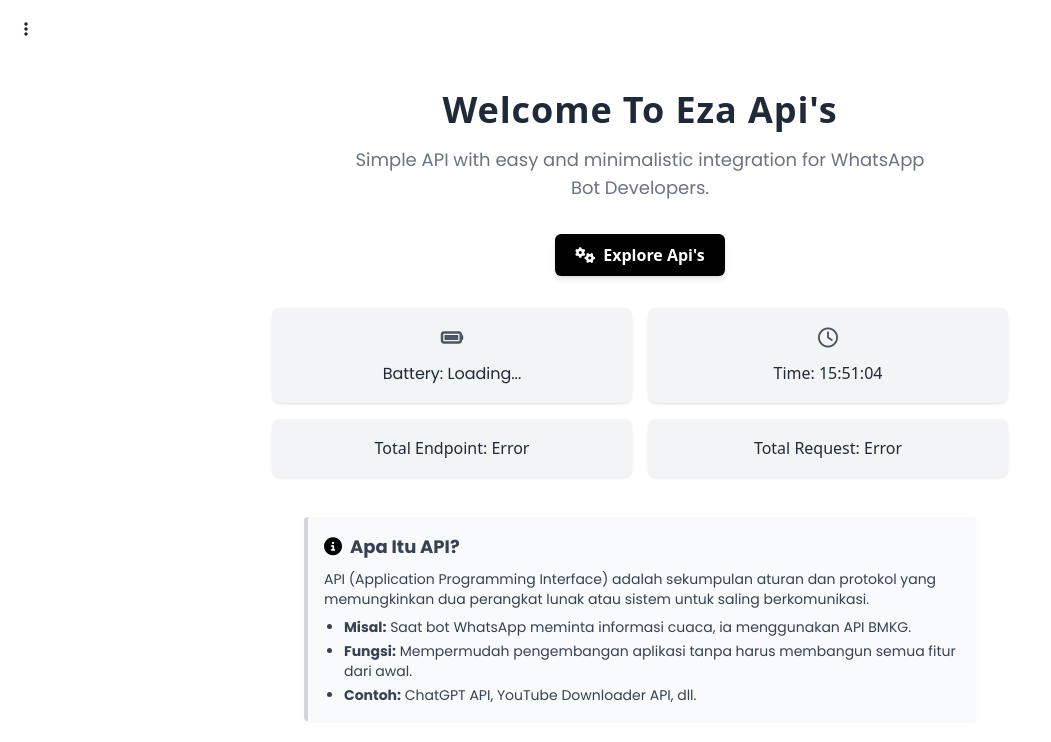
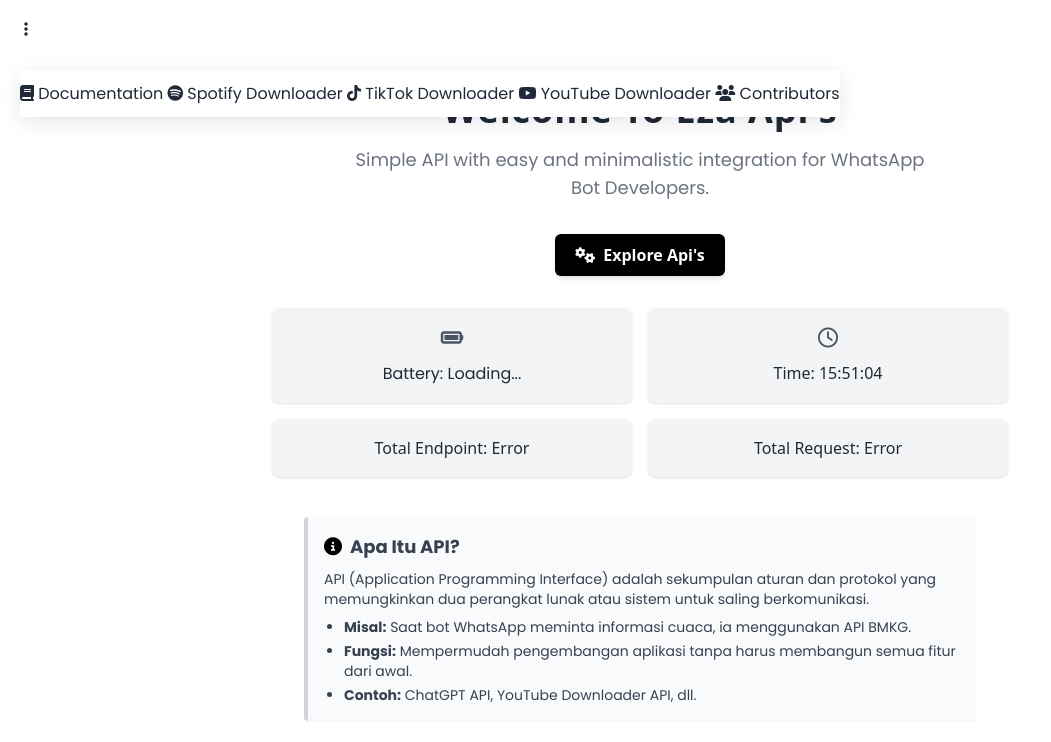
Before and after one commit to Rezaofc2/jjhhx, a website: page api-page/home.html in a window 1280 px wide. Both pictures are taken after a click on the button "Toggle menu". Shown: the top 742 px of the page, without its empty margins (0-1051 px from the left). Drawn offline with nearby package versions, Linux system fonts and the light colour scheme; no server answers.

Commit message:
Update home.html

```diff
--- a/api-page/home.html
+++ b/api-page/home.html
@@ -194,7 +194,7 @@
   updateTime();
 
   // Fetch Status
-  fetch('/api/status')
+  fetch('/status')
     .then(res => res.json())
     .then(data => {
       document.getElementById('total-endpoint').innerHTML = `<i class="fas fa-server text-xl text-gray-600 mb-2"></i><br>Total Endpoint: ${data.result.totalfitur}`;
@@ -205,8 +205,19 @@
       document.getElementById('total-request').textContent = 'Total Request: Error';
       console.error(err);
     });
-     const menuToggle = document.getElementById("menuToggle");
-            const menuDropdown = document.getElementById("menuDropdown");
+
+  // Menu Toggle Functionality
+  const menuToggle = document.getElementById("menuToggle");
+  const menuDropdown = document.getElementById("menuDropdown");
+
+  menuToggle.addEventListener("click", () => {
+    // Toggle the display of the menu dropdown
+    if (menuDropdown.style.display === "none" || menuDropdown.style.display === "") {
+      menuDropdown.style.display = "block";
+    } else {
+      menuDropdown.style.display = "none";
+    }
+  });
 </script>
 
 </body>
```
